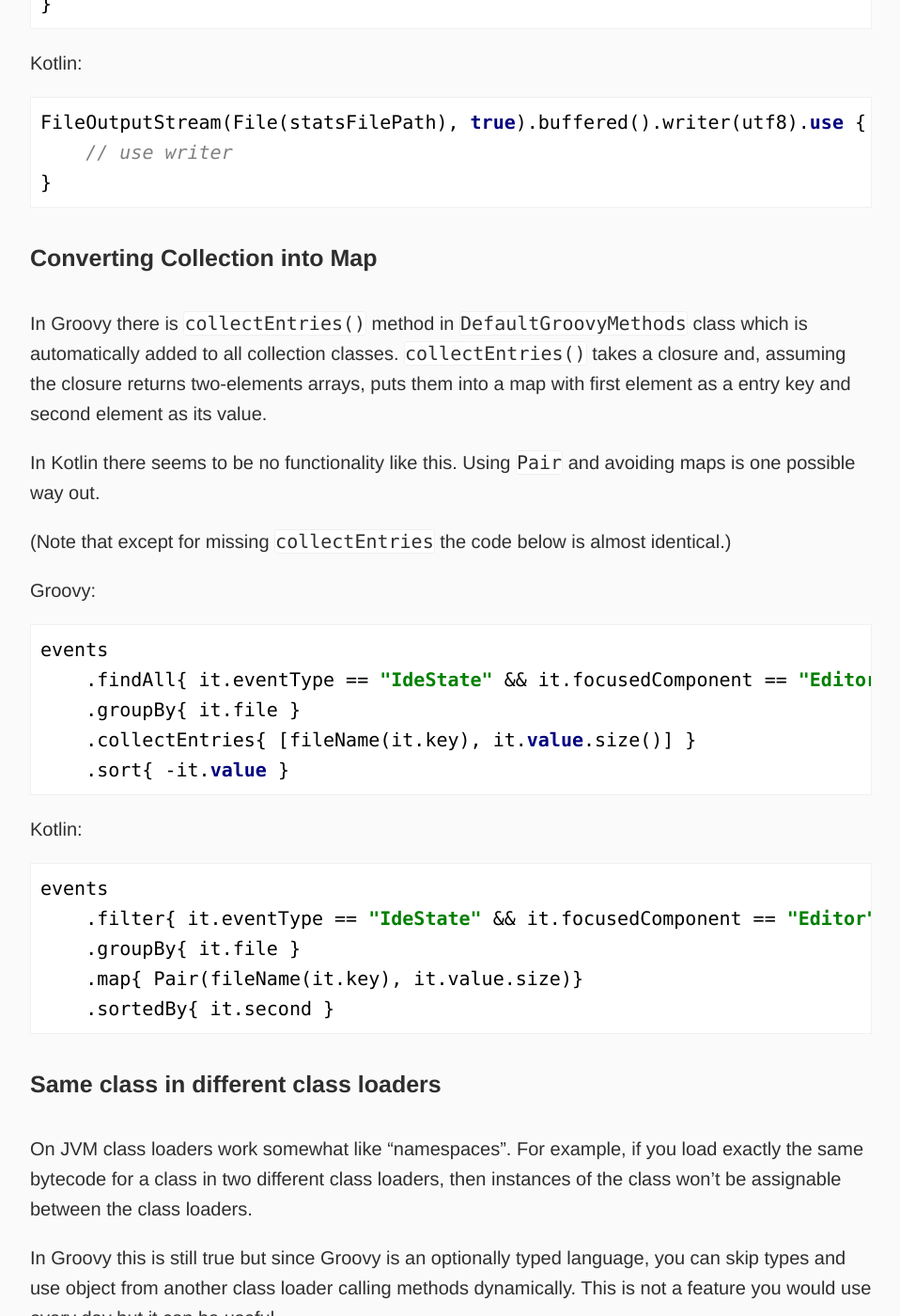
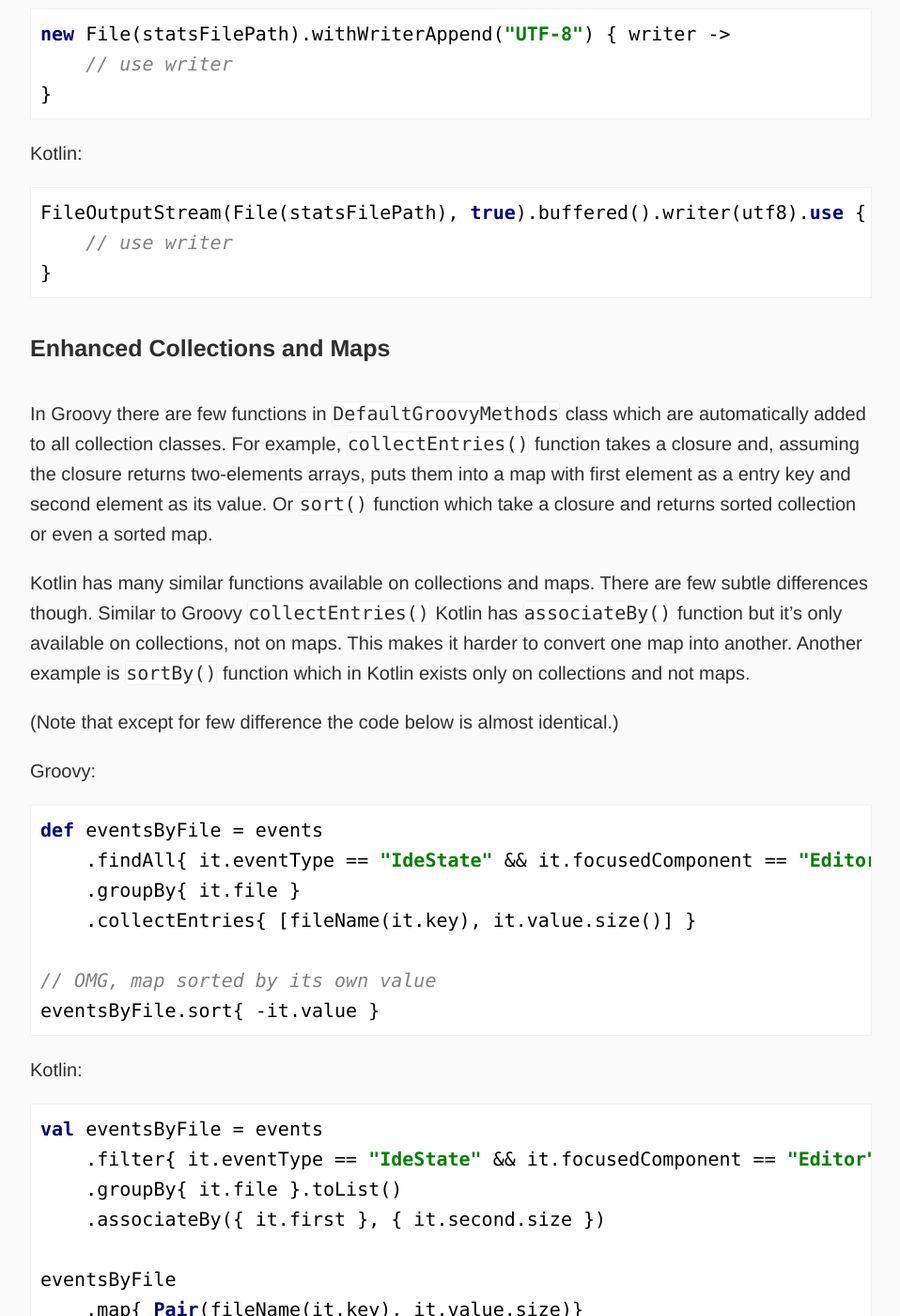
Before and after one commit to dkandalov/dkandalov.github.io, a Jekyll site: the page built from _posts/2016-06-07-From-Groovy-to-Kotlin.markdown, in a window 1280 px wide and 1400 px high, scrolled down 7951 px. Shown: the whole window at 94% size, without its empty margins (160-1118 px from the left). Built offline with Jekyll 4.4.1, drawn with Linux system fonts in a browser that asks for light colours; some of the changed text lies outside the part shown.

Commit message:
corrected mistake about "groovy getters", more content for "Enhanced Collections and Maps"

```diff
--- a/_posts/2016-06-07-From-Groovy-to-Kotlin.markdown
+++ b/_posts/2016-06-07-From-Groovy-to-Kotlin.markdown
@@ -170,19 +170,22 @@ State(false, false).copy(trackIdeActions = true)
 </kotlin>
 
 
-#### No groovy getters
-When referencing Java getters from Groovy code you can use pretend that getter is a read-only field.
-So instead of ``o.getFoo()``, you can do ``o.foo``.
+#### Groovy getters and setters
+When referencing getters/setters from Groovy code you can pretend you're using a public field.
+So instead of Java-style getter ``o.getFoo()``, you can use ``o.foo``.
+And instead of setter ``o.setFoo("bar")``, you can do ``o.foo = "bar"``.
 
-Kotlin doesn't have groovy getters. You have to use getters Java-style.
+Kotlin also has groovy getters/setters, although for instance methods only.
 
 Groovy:
 <groovy>
 def actionManager = ActionManager.instance
+println(actionManager.componentName)
 </groovy>
 Kotlin:
 <kotlin>
 val actionManager = ActionManager.getInstance()
+println(actionManager.componentName)
 </kotlin>
 
 
@@ -270,30 +273,37 @@ FileOutputStream(File(statsFilePath), true).buffered().writer(utf8).use { writer
 </kotlin>
 
 
-#### Converting Collection into Map
-In Groovy there is ``collectEntries()`` method in ``DefaultGroovyMethods`` class which is
-automatically added to all collection classes.
-``collectEntries()`` takes a closure and, assuming the closure returns
+#### Enhanced Collections and Maps
+In Groovy there are few functions in ``DefaultGroovyMethods`` class which are automatically added to all collection classes.
+For example, ``collectEntries()`` function takes a closure and, assuming the closure returns
 two-elements arrays, puts them into a map with first element as a entry key and second element as its value.
+Or ``sort()`` function which take a closure and returns sorted collection or even a sorted map.
 
-In Kotlin there seems to be no functionality like this.
-Using ``Pair`` and avoiding maps is one possible way out.
+Kotlin has many similar functions available on collections and maps. There are few subtle differences though.
+Similar to Groovy ``collectEntries()`` Kotlin has ``associateBy()`` function but it's only available on collections, not on maps.
+This makes it harder to convert one map into another.
+Another example is ``sortBy()`` function which in Kotlin exists only on collections and not maps.
 
-(Note that except for missing ``collectEntries`` the code below is almost identical.)
+(Note that except for few difference the code below is almost identical.)
 
 Groovy:
 <groovy>
-events
+def eventsByFile = events
     .findAll{ it.eventType == "IdeState" && it.focusedComponent == "Editor" && it.file != "" }
     .groupBy{ it.file }
     .collectEntries{ [fileName(it.key), it.value.size()] }
-    .sort{ -it.value }
+
+// OMG, map sorted by its own value
+eventsByFile.sort{ -it.value }
 </groovy>
 Kotlin:
 <kotlin>
-events
+val eventsByFile = events
     .filter{ it.eventType == "IdeState" && it.focusedComponent == "Editor" && it.file != "" }
-    .groupBy{ it.file }
+    .groupBy{ it.file }.toList()
+    .associateBy({ it.first }, { it.second.size })
+
+eventsByFile
     .map{ Pair(fileName(it.key), it.value.size)}
     .sortedBy{ it.second }
 </kotlin>
@@ -315,18 +325,20 @@ but they are only supported for JavaScript, and not available on JVM.
 Groovy:
 <groovy>
 private updateState(Closure&lt;State&gt; closure) {
-	// note that parameter class is commented out because on plugin reload it will
-	// be a different type (since it's loaded in new classloader)
-	stateVar.set { /*State*/ oldValue -&gt;
-		def newValue = closure.call(oldValue)
-		onUpdate(oldValue, newValue)
-		newValue
-	}
+    // note that parameter class is commented out because on plugin reload it will
+    // be a different type (since it's loaded in new classloader)
+    stateVar.set { /*State*/ oldValue -&gt;
+        def newValue = closure.call(oldValue)
+        onUpdate(oldValue, newValue)
+        newValue
+    }
 }
 </groovy>
 Kotlin:
 <kotlin>
-// can't do this :(
+// Can't do this :(
+// The workaround is to convert object to/from instance of a class
+// from parent class loader, e.g. java.lang.String.
 </kotlin>
 
 
```
Also changed, not shown: other parts of _posts/2016-06-07-From-Groovy-to-Kotlin.markdown (+3 -3 lines).
